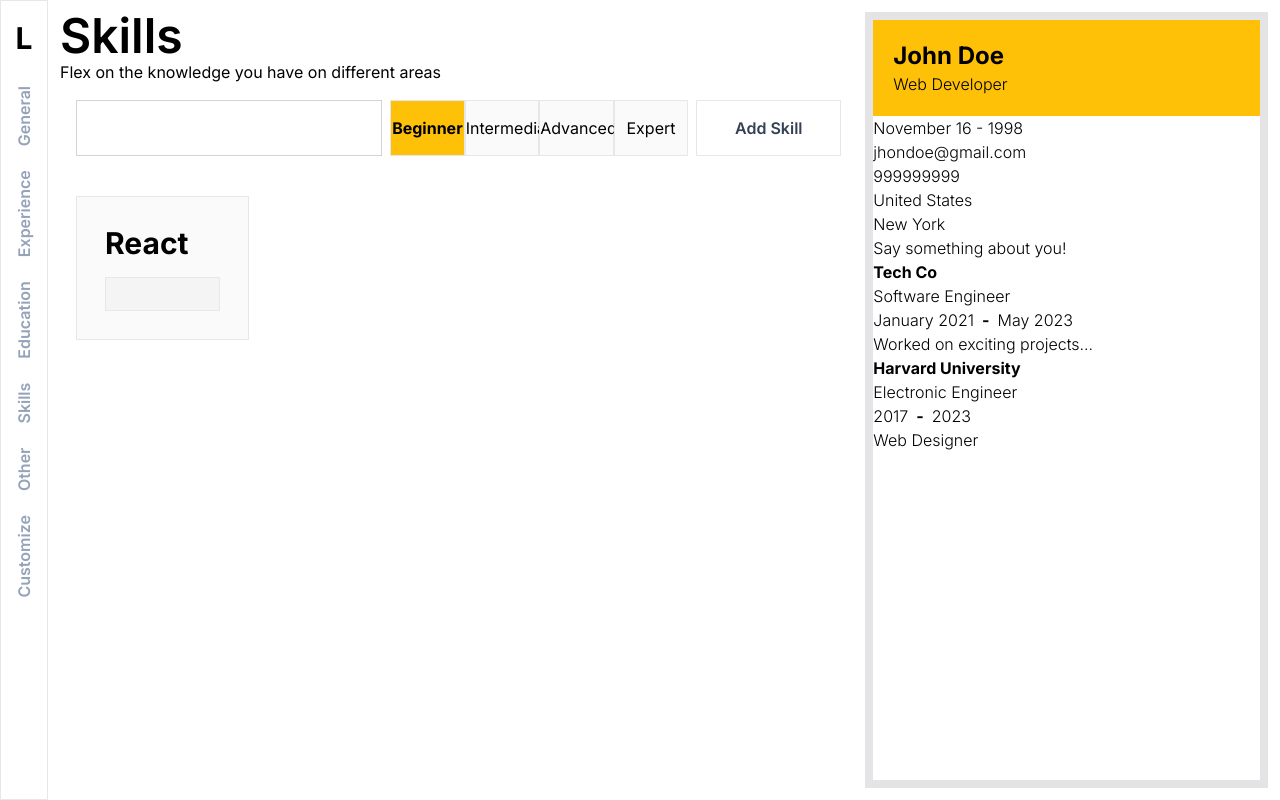
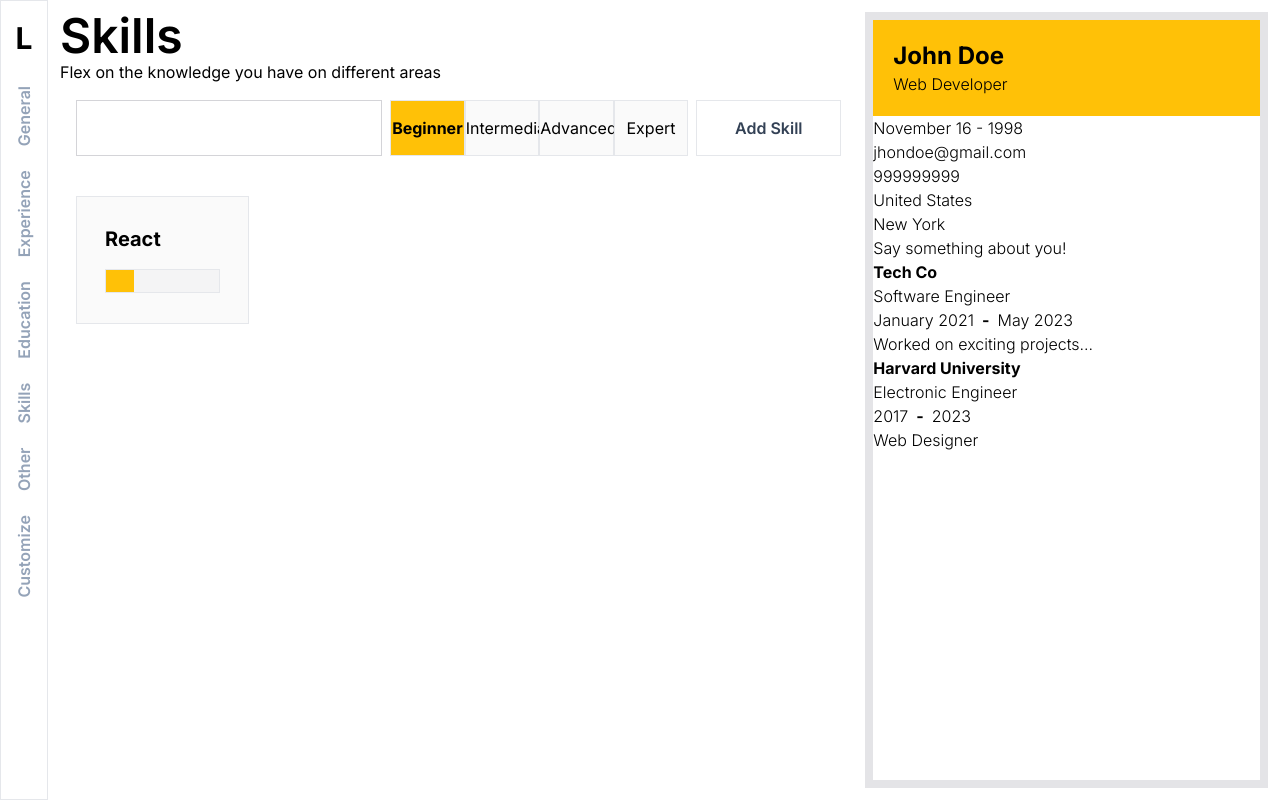
Before and after one commit to kagunecode/cv_generator, a React (Vite) app: page /skills in a window 1280 px wide. Built offline with nearby package versions, Linux system fonts and the light colour scheme.

Commit message:
Added bar to represent skill level

```diff
--- a/src/routes/Skills.jsx
+++ b/src/routes/Skills.jsx
@@ -25,7 +25,7 @@ function SkillRender() {
     state.addItem,
   ]);
 
-  const [skillName, setSkillName] = useState();
+  const [skillName, setSkillName] = useState('');
 
   const skillLevels = ['Beginner', 'Intermediate', 'Advanced', 'Expert'];
 
@@ -37,8 +37,24 @@ function SkillRender() {
   }
 
   function handleAddSkill() {
+    console.log(skillName);
+    if (skillName == '') return;
     const newItem = { id: uuidv4(), name: skillName, expertise: active };
     addItem('skills', newItem);
+    setSkillName('');
+  }
+
+  function getProficiency(proficiency) {
+    switch (proficiency) {
+      case 'Beginner':
+        return 'w-[25%]';
+      case 'Intermediate':
+        return 'w-[50%]';
+      case 'Advanced':
+        return 'w-[75%]';
+      case 'Expert':
+        return 'w-[100%]';
+    }
   }
 
   return (
@@ -48,6 +64,7 @@ function SkillRender() {
           <input
             onChange={e => setSkillName(e.target.value)}
             className="col-span-2 h-full w-full border border-zinc-300 px-1 text-xl"
+            value={skillName}
           />
           <div className="text-md col-span-2 ml-2 grid grid-cols-4 grid-rows-1">
             {skillLevels.map((skillLevel, i) => {
@@ -78,8 +95,14 @@ function SkillRender() {
           {skills.map(skill => {
             return (
               <SkillCard key={skill.id}>
-                <h1 className="text-3xl font-bold">{skill.name}</h1>
-                <div className="mt-4 grid h-12 grid-cols-4 border bg-zinc-100"></div>
+                <h1 className="truncate text-xl font-bold">{skill.name}</h1>
+                <div className="mt-4 h-6 w-full border bg-zinc-100">
+                  <div
+                    className={`h-full bg-emphasis-500 ${getProficiency(
+                      skill.expertise,
+                    )}`}
+                  />
+                </div>
               </SkillCard>
             );
           })}
@@ -91,7 +114,7 @@ function SkillRender() {
 
 function SkillCard({ children }) {
   return (
-    <div className="flex h-[9rem] w-full flex-col border bg-zinc-50 p-7">
+    <div className="flex h-[8rem] w-full flex-col border bg-zinc-50 p-7">
       {children}
     </div>
   );
```
